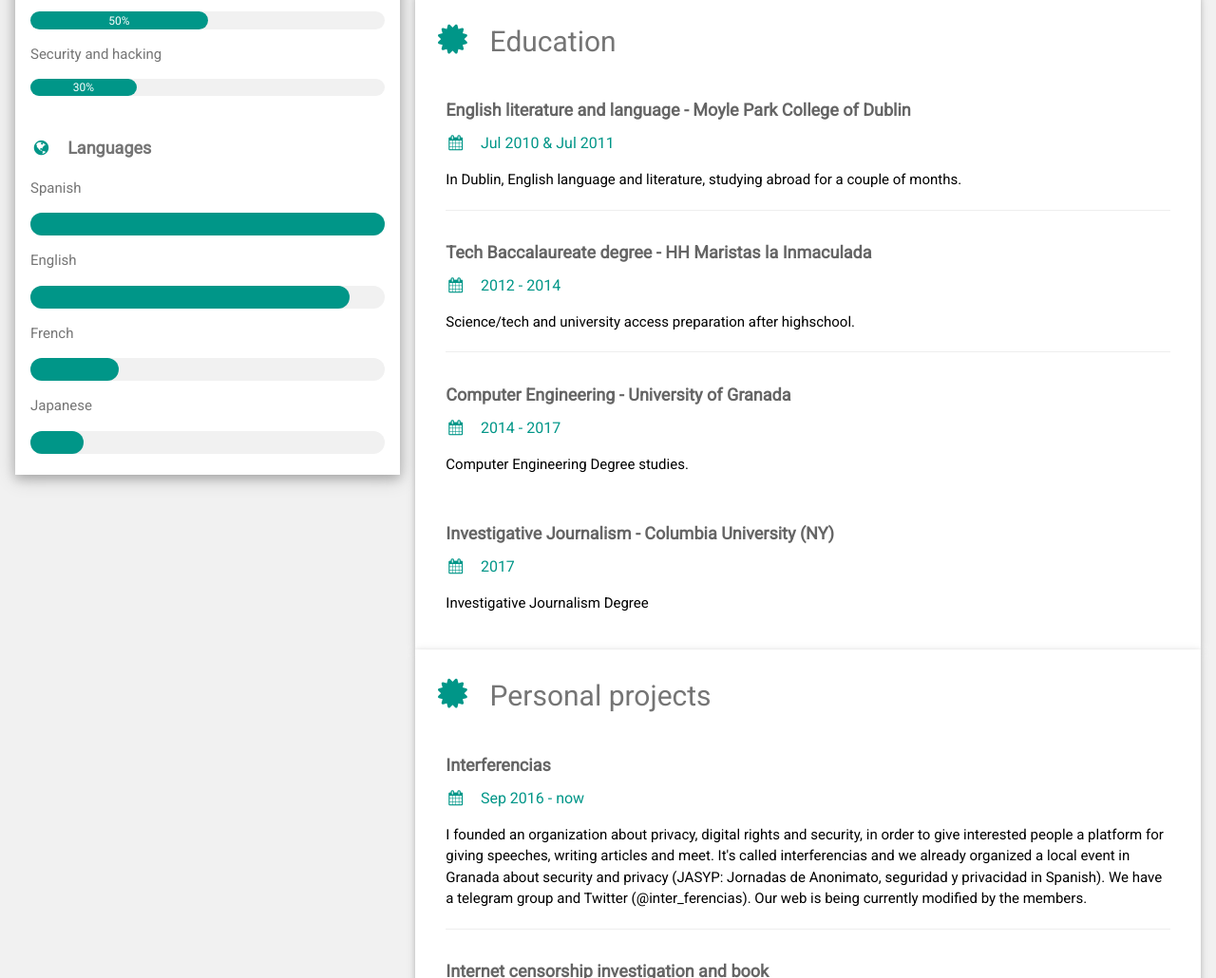
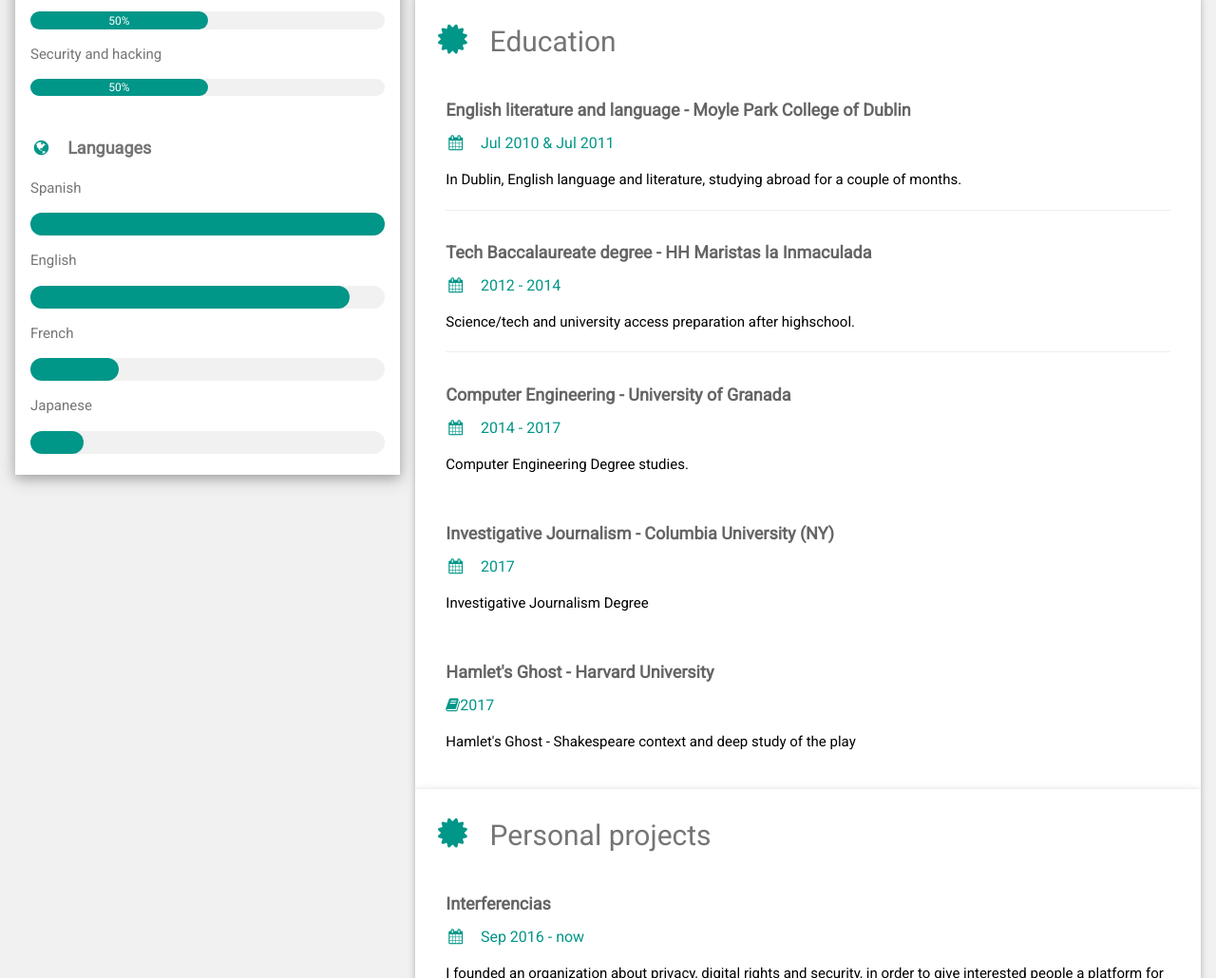
Before and after one commit to terceranexus6/terceranexus6.github.io, a plain HTML site: page index.html in a window 1280 px wide. Shown: the part 940-1970 px from the top of the page at 95% size. Drawn offline with nearby package versions, Linux system fonts and the light colour scheme; a script that the page names is missing.

Commit message:
Update index.html

```diff
--- a/index.html
+++ b/index.html
@@ -101,7 +101,7 @@ html,body,h1,h2,h3,h4,h5,h6 {font-family: "Roboto", sans-serif}
           </div>
           <p>Security and hacking</p>
           <div class="w3-light-grey w3-round-xlarge w3-small">
-            <div class="w3-container w3-center w3-round-xlarge w3-teal" style="width:30%">30%</div>
+            <div class="w3-container w3-center w3-round-xlarge w3-teal" style="width:50%">50%</div>
           </div>
           <br>
 
@@ -183,6 +183,12 @@ html,body,h1,h2,h3,h4,h5,h6 {font-family: "Roboto", sans-serif}
           <h6 class="w3-text-teal"><i class="fa fa-calendar fa-fw w3-margin-right"></i>2017</h6>
           <p>Investigative Journalism Degree</p><br>
         </div>
+
+	  <div class="w3-container">
+          <h5 class="w3-opacity"><b>Hamlet's Ghost - Harvard University</b></h5>
+          <h6 class="w3-text-teal"><i class="fa fa-book" aria-hidden="true"></i>2017</h6>
+          <p>Hamlet's Ghost - Shakespeare context and deep study of the play</p><br>
+        </div>
       </div>
 
         <div class="w3-container w3-card-2 w3-white">
```
